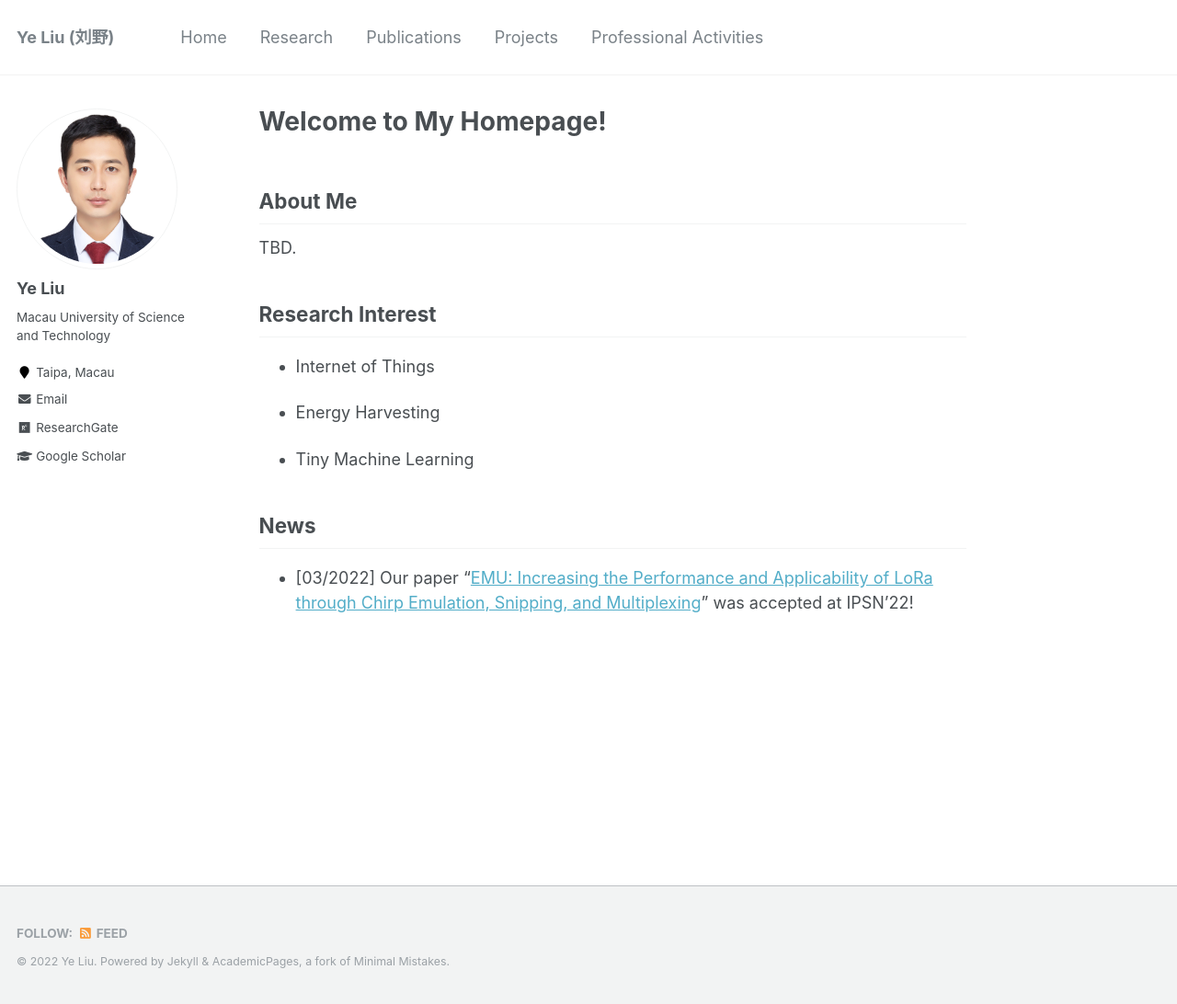
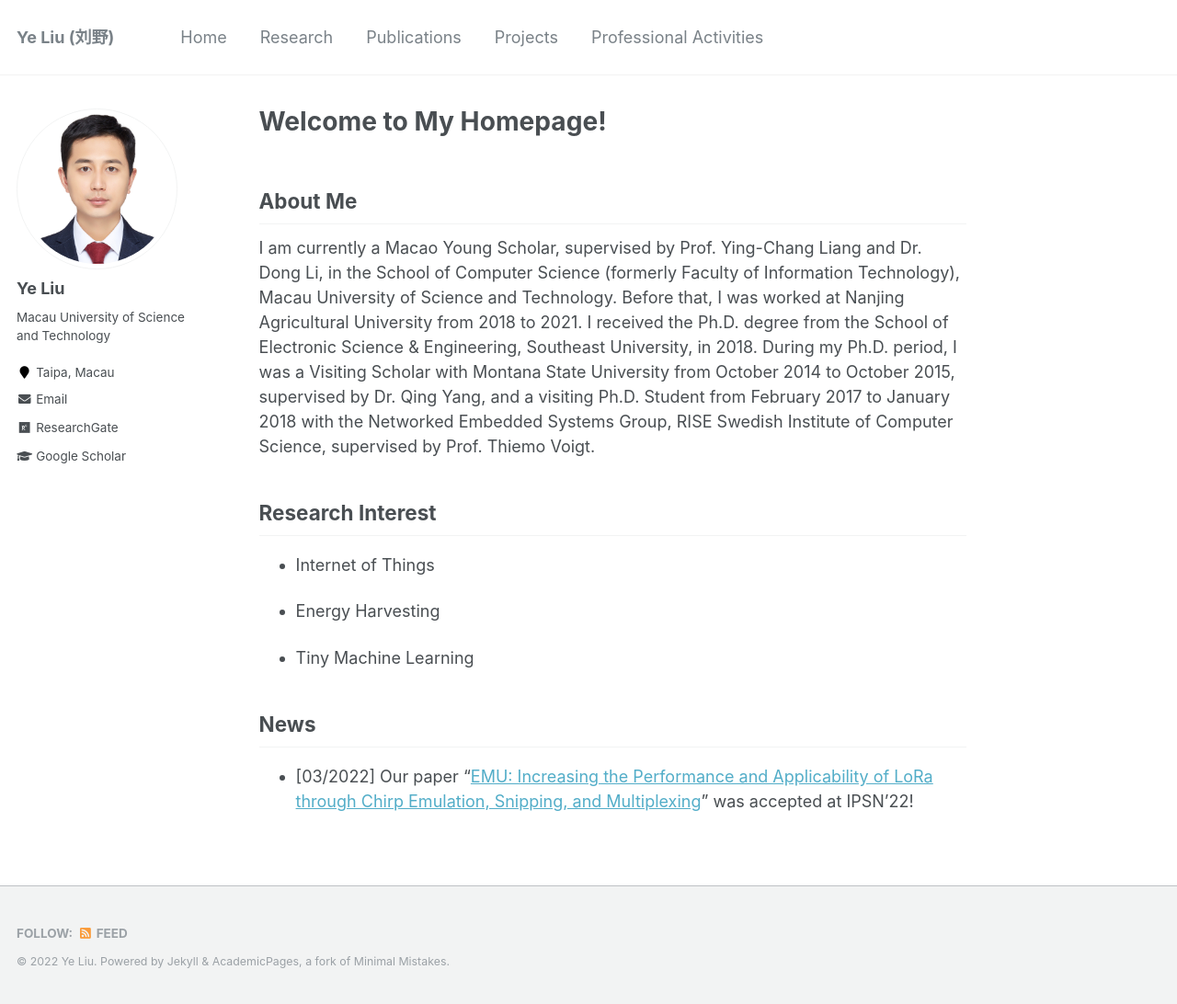
Before and after one commit to ChrisYe-Liu/chrisye-liu.github.io, a Jekyll site: the page built from _pages/about.md, in a window 1280 px wide and 1092 px high. Shown: the whole window at 92% size. Built offline with Jekyll 4.4.1, drawn with Linux system fonts in a browser that asks for light colours; our own code applies the rules of GitHub Pages for plain Markdown files.

Commit message:
Update about.md

```diff
--- a/_pages/about.md
+++ b/_pages/about.md
@@ -10,7 +10,7 @@ redirect_from:
 
 About Me
 ------
-TBD.
+I am currently a Macao Young Scholar, supervised by Prof. Ying-Chang Liang and Dr. Dong Li, in the School of Computer Science (formerly Faculty of Information Technology), Macau University of Science and Technology. Before that, I was worked at Nanjing Agricultural University from 2018 to 2021. I received the Ph.D. degree from the School of Electronic Science & Engineering, Southeast University, in 2018. During my Ph.D. period, I was a Visiting Scholar with Montana State University from October 2014 to October 2015, supervised by Dr. Qing Yang, and a visiting Ph.D. Student from February 2017 to January 2018 with the Networked Embedded Systems Group, RISE Swedish Institute of Computer Science, supervised by Prof. Thiemo Voigt.
 
 
 Research Interest
```
